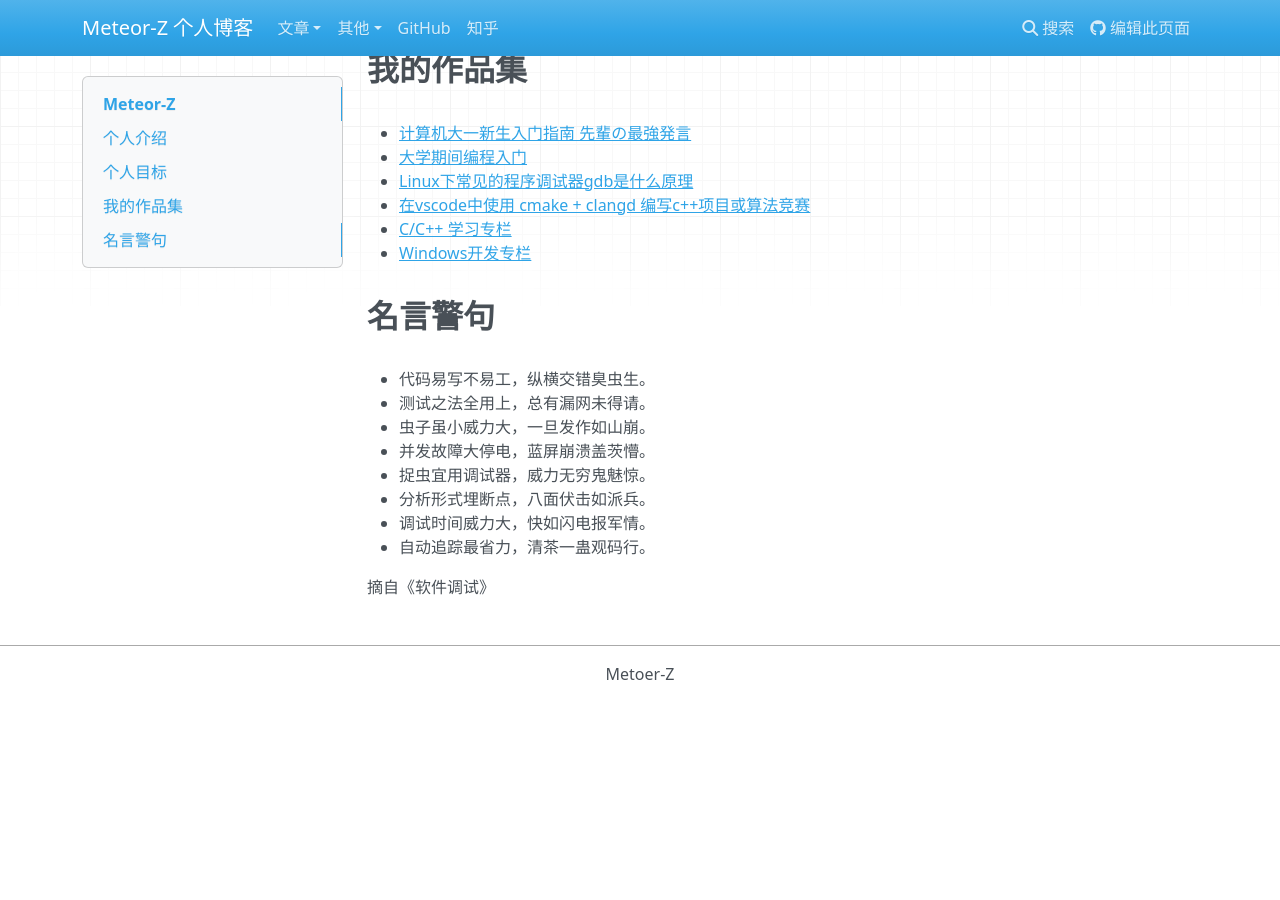
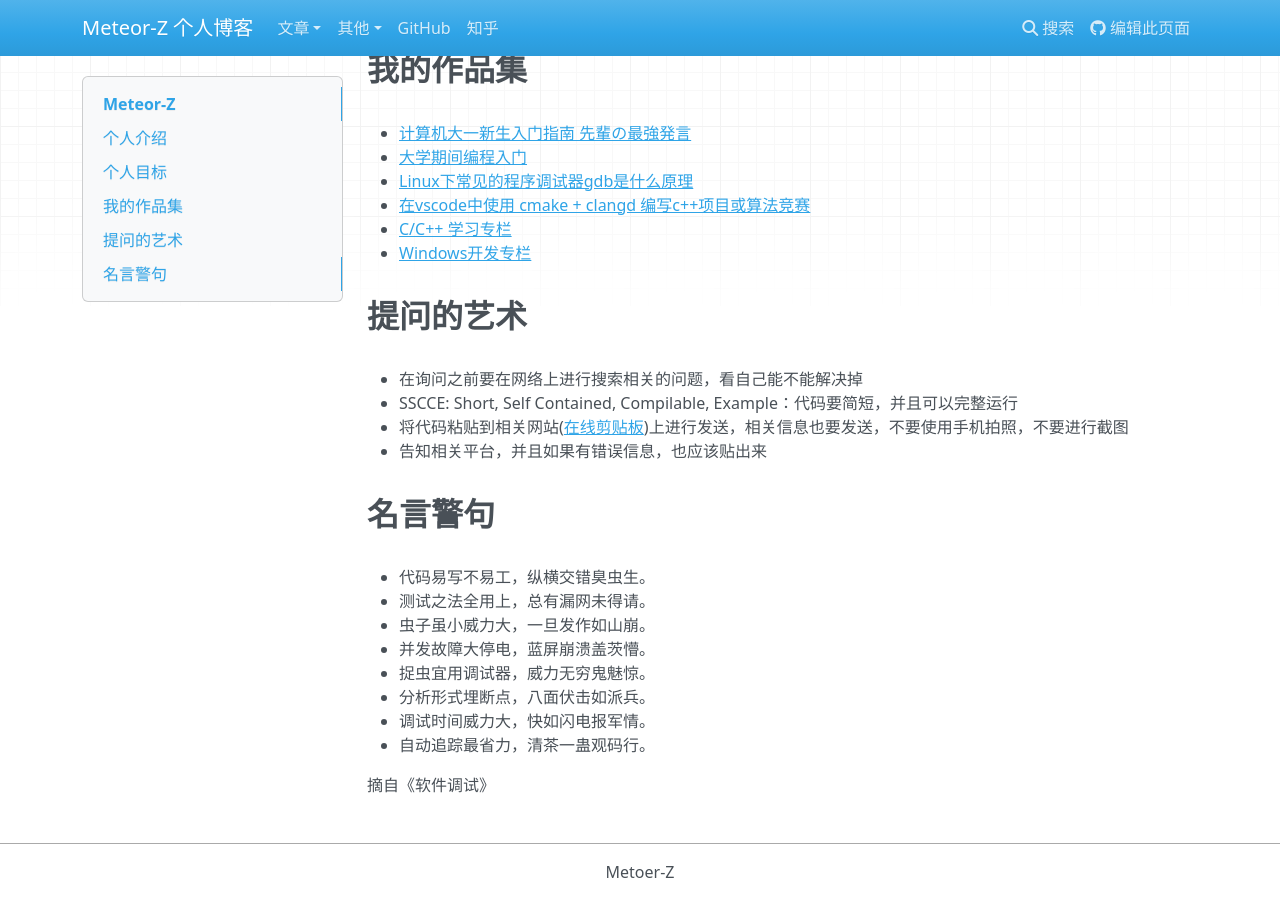
Before and after one commit to Meteor-Z/Meteor-Z.github.io, an MkDocs documentation site: the page built from docs/index.md, in a window 1280 px wide and 900 px high, scrolled down 581 px. Built offline with MkDocs 1.6.1, drawn with Linux system fonts in a browser that asks for light colours; nearby versions of some CDN libraries; a script that is not in the unit is left out; before the commit the page ends 1283 px from its top, so only the background shows below that.

Commit message:
doc: 提问的艺术

```diff
--- a/docs/index.md
+++ b/docs/index.md
@@ -24,6 +24,13 @@
 - [C/C++ 学习专栏](https://www.zhihu.com/column/c_1820853519055454208)
 - [Windows开发专栏](https://www.zhihu.com/column/c_1815799297058418689)
 
+## 提问的艺术
+
+- 在询问之前要在网络上进行搜索相关的问题，看自己能不能解决掉
+- SSCCE: Short, Self Contained, Compilable, Example：代码要简短，并且可以完整运行
+- 将代码粘贴到相关网站([在线剪贴板](https://paste.nugine.xyz/))上进行发送，相关信息也要发送，不要使用手机拍照，不要进行截图
+- 告知相关平台，并且如果有错误信息，也应该贴出来
+
 ## 名言警句
 
 - 代码易写不易工，纵横交错臭虫生。
```
